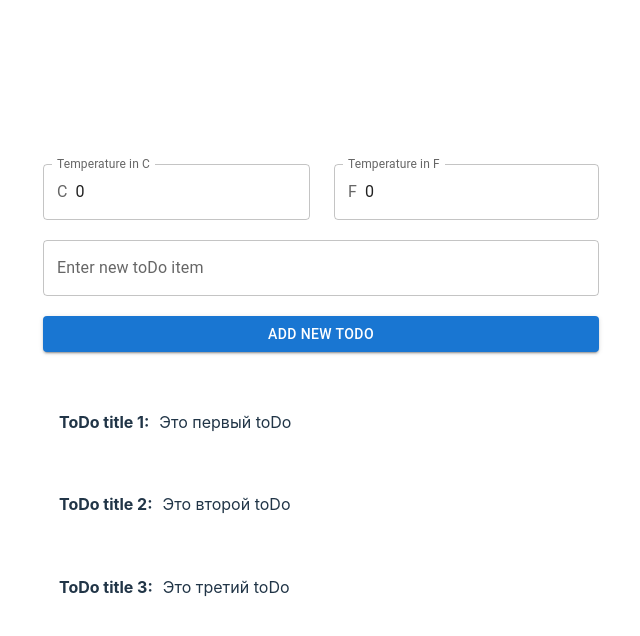
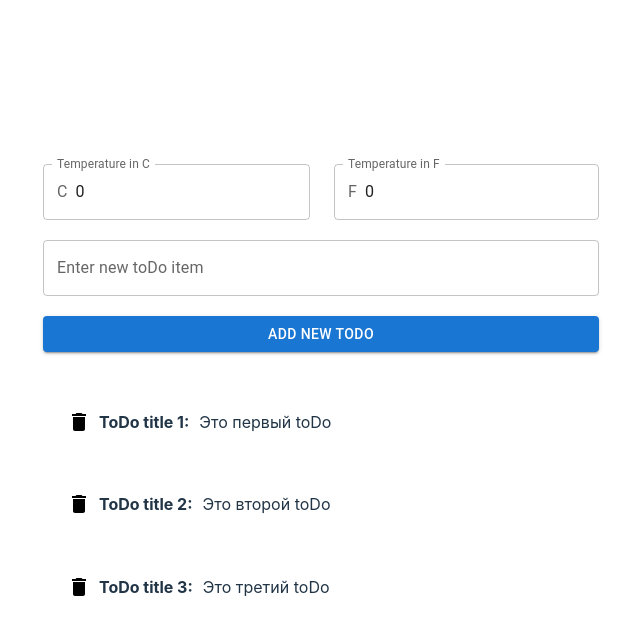
Before and after one commit to AlexLep1n/React, a React (Vite) app in the folder react-vite-project/: page / in a window 1280 px wide. Shown: the top 636 px of the page, without its empty margins (319-959 px from the left). Built offline with nearby package versions, Linux system fonts and the light colour scheme.

Commit message:
feat: add function to delete toDo item

```diff
--- a/react-vite-project/package.json
+++ b/react-vite-project/package.json
@@ -12,6 +12,7 @@
   "dependencies": {
     "@emotion/react": "^11.11.3",
     "@emotion/styled": "^11.11.0",
+    "@mui/icons-material": "^5.15.10",
     "@mui/material": "^5.15.10",
     "prop-types": "^15.8.1",
     "react": "^18.2.0",
--- a/react-vite-project/src/components/TodoList .jsx
+++ b/react-vite-project/src/components/TodoList .jsx
@@ -1,4 +1,5 @@
-import { TextField, List, ListItem, Button } from "@mui/material";
+import { TextField, List, ListItem, Button, IconButton } from "@mui/material";
+import DeleteIcon from "@mui/icons-material/Delete";
 import { useState } from "react";
 import { toDoItems } from "../data";
 
@@ -18,6 +19,14 @@ export default function TodoList() {
     setNewToDo("");
   }
 
+  function deleteToDo(e) {
+    const toDoTitle = e.target
+      .closest("li")
+      .querySelector("h4")
+      .textContent.replace(":", "");
+    setToDoList([...toDoList.filter((toDo) => toDo.title !== toDoTitle)]);
+  }
+
   return (
     <>
       <TextField
@@ -31,12 +40,15 @@ export default function TodoList() {
           }
         }}
       />
-      <Button variant="contained" onClick={() => addNewToDo()}>
+      <Button variant="contained" onClick={addNewToDo}>
         Add new toDo
       </Button>
       <List>
         {toDoList.map((toDo) => (
           <ListItem key={toDo.id}>
+            <IconButton onClick={deleteToDo}>
+              <DeleteIcon sx={{ color: "black" }}></DeleteIcon>
+            </IconButton>
             <h4 style={{ marginRight: "10px" }}>{toDo.title}:</h4>
             <p>{toDo.text}</p>
           </ListItem>
```
Also changed, not shown: 1 other file (tests, documents, lock files or other folders).
